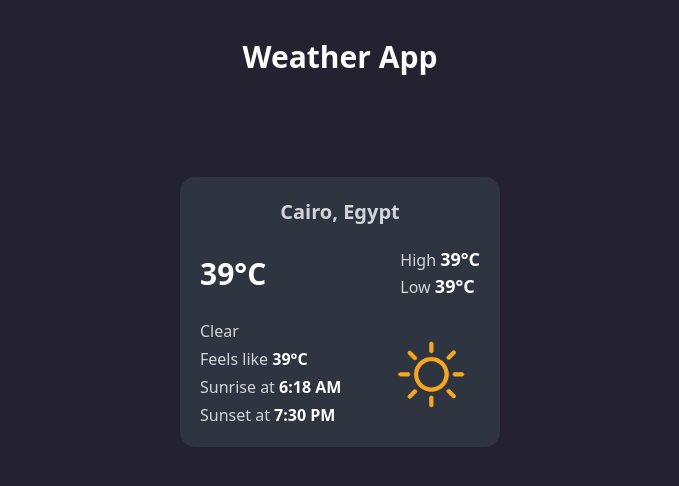
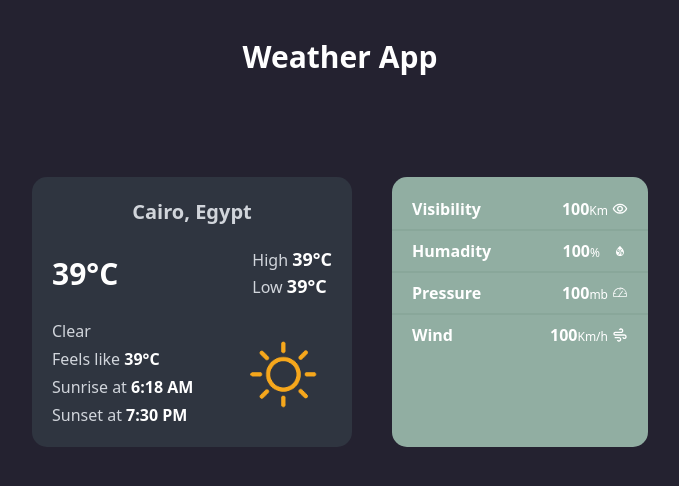
Before and after one commit to mahmoudk07/weather-app, a React (Create React App) app: page / in a window 1280 px wide. Shown: the top 486 px of the page, without its empty margins (300-979 px from the left). Built offline with nearby package versions, Linux system fonts and the light colour scheme; no server answers.

Commit message:
✅ clean landing page

```diff
--- a/src/pages/LandingDisplay/LandingDisplay.jsx
+++ b/src/pages/LandingDisplay/LandingDisplay.jsx
@@ -2,6 +2,7 @@ import React, { useEffect } from 'react'
 import { useDispatch, useSelector } from "react-redux";
 import { fetchCurrentWeather } from "../../services/weatherInfo/weatherSlice"
 import WeatherSummary from './components/WeatherSummary';
+import WeatherMetrics from './components/WeatherMetrics'
 const LandingDisplay = () => {
     const { data, loading, error } = useSelector(state => state.Weather);
     const dispatch = useDispatch();
@@ -12,12 +13,13 @@ const LandingDisplay = () => {
             console.log(error);
         }
     }
-    // useEffect(() => {
-    //     fetchWeatherData();
-    // }, [dispatch]);
+    useEffect(() => {
+        fetchWeatherData();
+    }, [dispatch]);
   return (
-    <div className = 'flex justify-center items-center min-h-[50vh]'>
+    <div className = 'landing-container'>
         <WeatherSummary data={data} />
+        <WeatherMetrics data={data} />
     </div>
   )
 }
```
